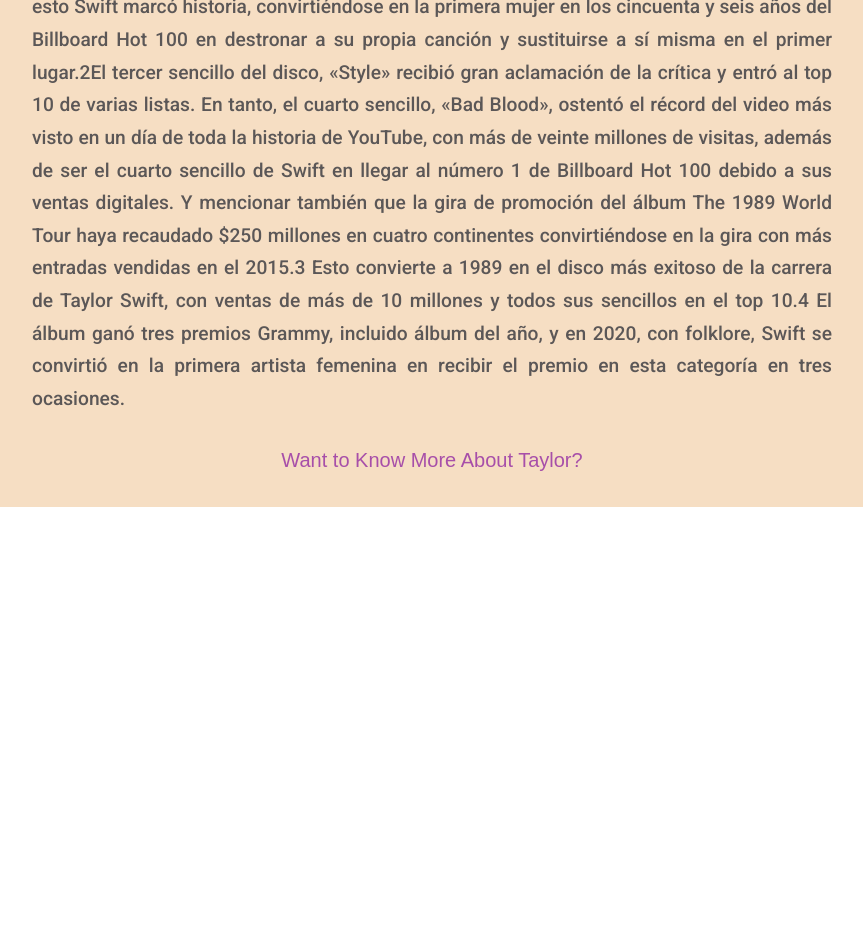
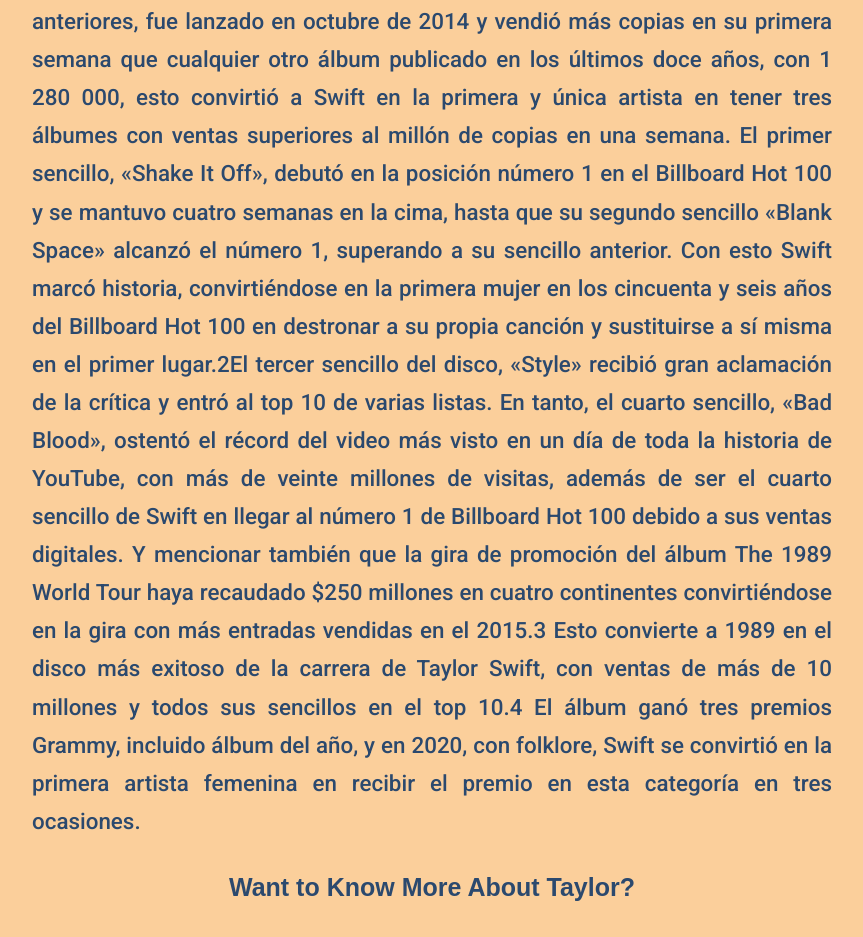
Before and after one commit to tolerevo/tolerevo.github.io, a plain HTML site: page tribute page/index.html in a window 1280 px wide. Shown: the part 1280-2217 px from the top of the page, without its empty margins (208-1071 px from the left). Before the commit the page ends 1787 px from the top, so only its background shows below. Drawn offline with Linux system fonts and the light colour scheme.

Commit message:
beautify tribute page

```diff
--- a/tribute page/CSS/styles.css
+++ b/tribute page/CSS/styles.css
@@ -4,7 +4,7 @@
 }
 
 main {
-    background-color: hsla(32, 74%, 83%, 0.8);
+    background-color: hsla(32, 94%, 75%, 0.8);
     margin: 0;
     padding: 20px;
 }
@@ -17,6 +17,9 @@
     margin: 0 auto;
     border-radius: 23452345352px;
     max-width: 100%;
+    border-style: double;
+    border-color: aquamarine;
+    border-width: thick;
 }
 
 h1 {
@@ -25,14 +28,14 @@
     padding: 10px;
     min-width: 200px;
     letter-spacing: 2;
-    color: hsla(295, 45%, 45%, 0.9)
+    color: hsla(213, 44%, 30%, 1);
 }
 
 #img-caption {
     font-family: sans-serif, monospace;
     letter-spacing: 1.5;
     font-size: 1.3rem;
-    color: hsla(295, 45%, 45%, 0.9);
+    color: hsla(213, 44%, 30%, 1);
     font-weight: 600;
     text-align: center;
     padding: 20px;
@@ -44,8 +47,9 @@
     margin: 0 auto;
     min-width: 150px;
     max-width: 800px;
-    font-size: 1.2em;
-    color: hsla(0, 2%, 35%, 1);
+    font-size: 1.4rem;
+    text-indent: 5em;
+    color: rgb(43, 73, 110);
     line-height: 1.7;
     overflow: scroll;
     font-weight: 500;
@@ -55,20 +59,20 @@
 a {
     display: block;
     margin: 0 auto;
-    font-size: 20px;
+    font-size: 25px;
     width: 100px;
     min-width: 500px;
     padding: 15px 25%;
     letter-spacing: 1.2;
-    font-weight: 500;
+    font-weight: 700;
     text-align: center;
     text-decoration: none;
-    color:hsla(295, 45%, 45%, 0.9);
+    color:hsla(213, 44%, 30%, 1);
 }
 
 a:hover {
     text-transform: uppercase;
-    color:blueviolet;
+    color: dodgerblue;
     transition: all 0.5 step-end;
 }
 
```
